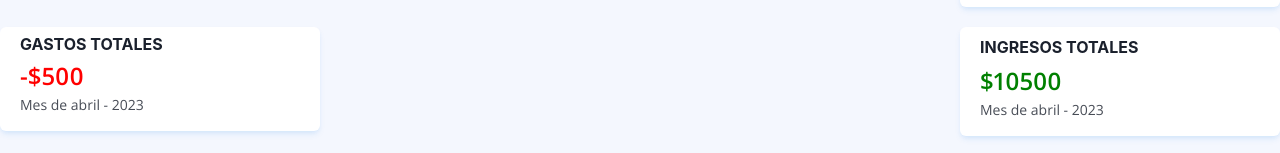
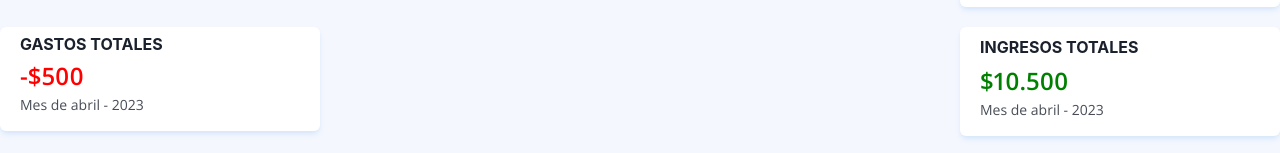
Before and after one commit to juanuranidev/DemoEntrenaly, a Next.js app: page /trainer/wallet in a window 1280 px wide. Shown: the part 153-306 px from the top of the page. Built offline with nearby package versions, Linux system fonts and the light colour scheme; no server answers.

Commit message:
Added localeString to Wallet

```diff
--- a/views/trainer/wallet/Wallet.tsx
+++ b/views/trainer/wallet/Wallet.tsx
@@ -117,7 +117,10 @@ export default function Wallet({ clients, movements, setMovements }: any) {
             </Heading>
             <Stat>
               <StatNumber color="red">
-                -${handleGetTotalWalletExpenses(movements)}
+                -$
+                {handleGetTotalWalletExpenses(movements).toLocaleString(
+                  "ES-ar"
+                )}
               </StatNumber>
               <StatHelpText>
                 Mes de {moment(selectedDate).format("MMMM - yyyy")}
@@ -141,7 +144,7 @@ export default function Wallet({ clients, movements, setMovements }: any) {
             </Heading>
             <Stat w="100%">
               <StatNumber color="green">
-                ${handleGetTotalWalletIncome(movements)}
+                ${handleGetTotalWalletIncome(movements).toLocaleString("ES-ar")}
               </StatNumber>
               <StatHelpText>
                 Mes de {moment(selectedDate).format("MMMM - yyyy")}
```
